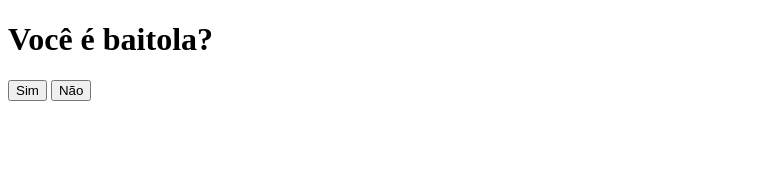
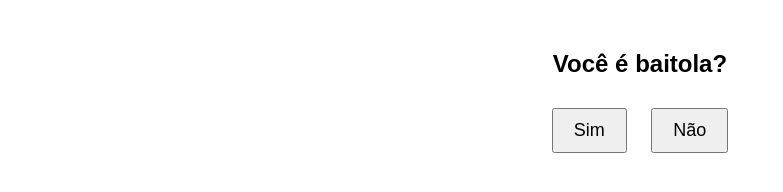
Before and after one commit to xr3tr0xx/ghostin, a plain HTML site: page index.html in a window 1280 px wide. Shown: the whole page, without its empty margins (0-783 px from the left). Drawn offline with Linux system fonts and the light colour scheme.

Commit message:
Update index.html

```diff
--- a/index.html
+++ b/index.html
@@ -22,6 +22,23 @@
             }
         }
     </script>
+    <style>
+        body {
+            font-family: Arial, sans-serif;
+            text-align: center;
+            margin-top: 50px;
+        }
+        h1 {
+            font-size: 24px;
+            margin-bottom: 20px;
+        }
+        button {
+            padding: 10px 20px;
+            margin: 10px;
+            font-size: 18px;
+            cursor: pointer;
+        }
+    </style>
 </head>
 <body>
     <!-- Primeira Pergunta -->
@@ -39,7 +56,3 @@
     </div>
 </body>
 </html>
-
-
-</body>
-</html>
```
